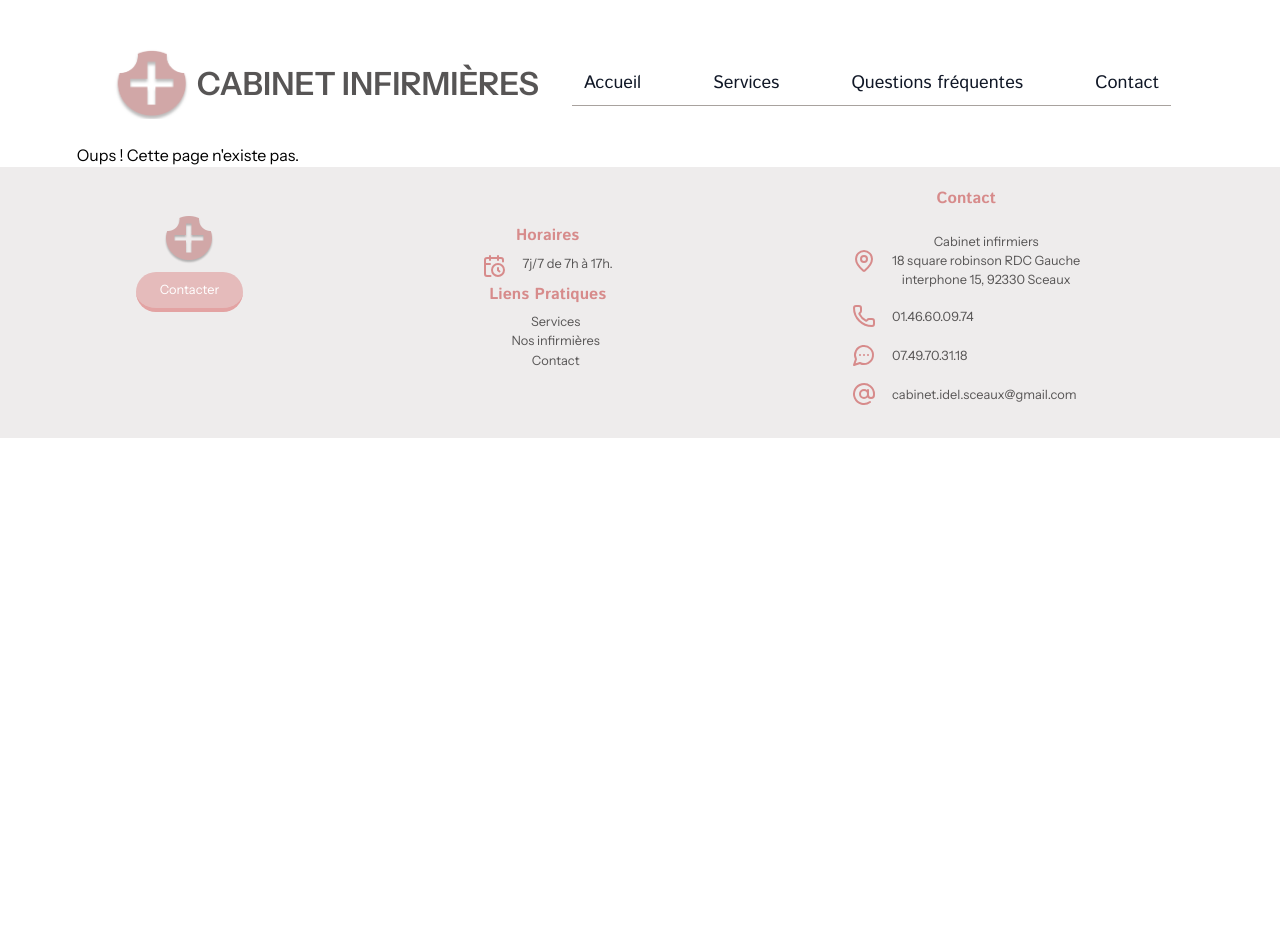
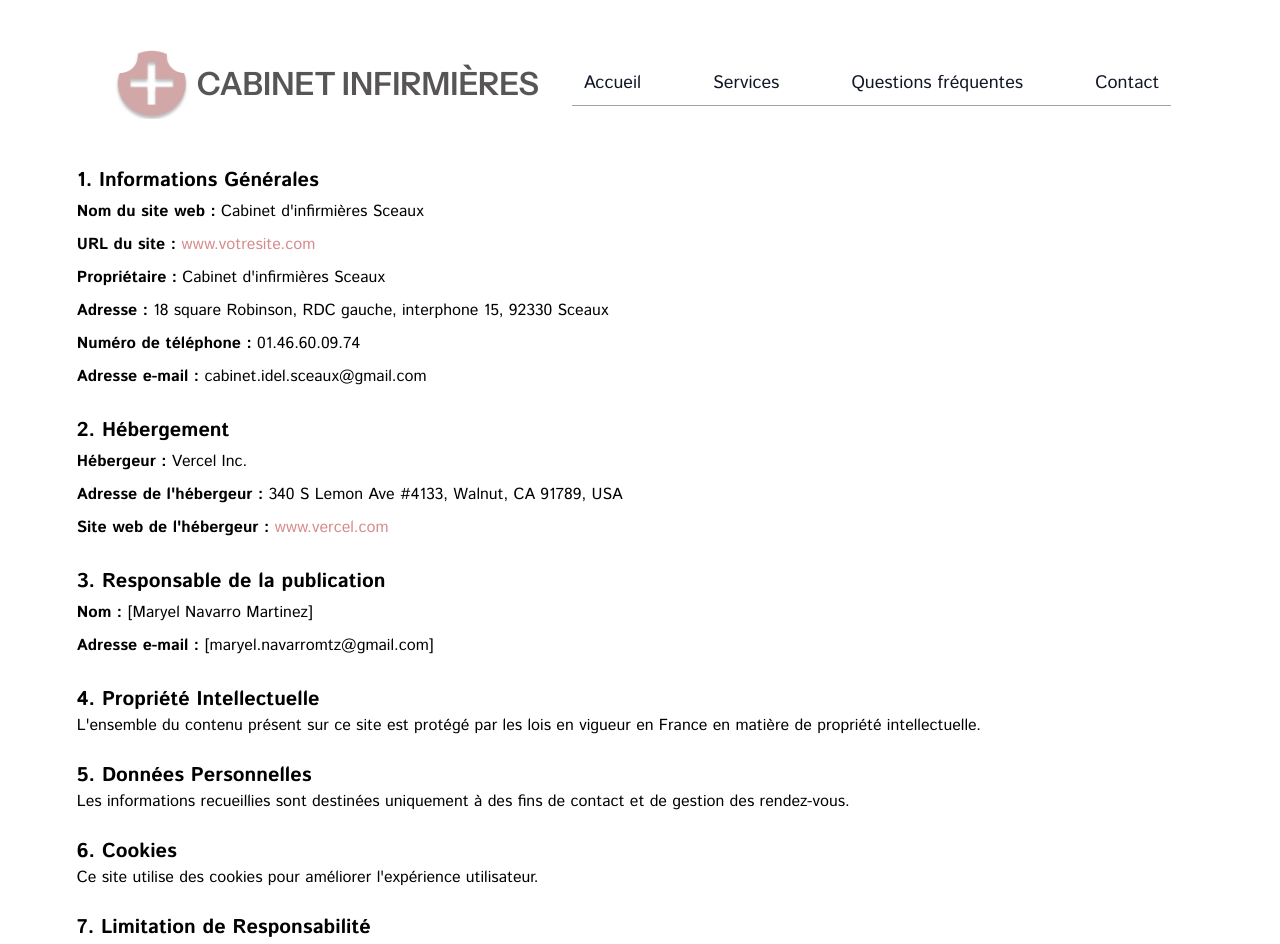
Before and after one commit to Cabinet-Infirmier/cabinet-infirmier-sceaux, a React (Vite) app: page /mention-legales in a window 1280 px wide. Shown: the top 944 px of the page. Before the commit the page ends 800 px from the top, so only its background shows below. Built offline with nearby package versions, Linux system fonts and the light colour scheme.

Commit message:
Creation Legal Mentions page

```diff
--- a/src/App.jsx
+++ b/src/App.jsx
@@ -4,8 +4,8 @@ import Services from "./pages/Services";
 import Contact from "./pages/Contact";
 import Footer from "./components/footer/Footer";
 import Navbar from "./components/navbar/Navbar";
-import PageNotFound from "./components/page-not-found/PageNotFound";
 import Questions from "./pages/Questions";
+import MentionLegal from "./pages/MentionLegal";
 
 function App() {
   return (
@@ -16,7 +16,7 @@ function App() {
         <Route path="services" element={<Services />} />
         <Route path="contact" element={<Contact />} />
         <Route path="questions-frequentes" element={<Questions />} />
-        <Route path="*" element={<PageNotFound />} />
+        <Route path="mention-legales" element={<MentionLegal />} />
       </Routes>
 
       <Footer />
--- /dev/null
+++ b/src/pages/MentionLegal.jsx
@@ -0,0 +1,98 @@
+export default function MentionLegal() {
+  return (
+    <div className="mt-6">
+      <section className="mb-6">
+        <h2 className="text-xl font-semibold">1. Informations Générales</h2>
+        <p>
+          <strong>Nom du site web :</strong> Cabinet d&apos;infirmières Sceaux
+        </p>
+        <p>
+          <strong>URL du site :</strong>{" "}
+          <a href="https://www.votresite.com">www.votresite.com</a>
+        </p>
+        <p>
+          <strong>Propriétaire :</strong> Cabinet d&apos;infirmières Sceaux
+        </p>
+        <p>
+          <strong>Adresse :</strong> 18 square Robinson, RDC gauche, interphone
+          15, 92330 Sceaux
+        </p>
+        <p>
+          <strong>Numéro de téléphone :</strong> 01.46.60.09.74
+        </p>
+        <p>
+          <strong>Adresse e-mail :</strong> cabinet.idel.sceaux@gmail.com
+        </p>
+      </section>
+
+      <section className="mb-6">
+        <h2 className="text-xl font-semibold">2. Hébergement</h2>
+        <p>
+          <strong>Hébergeur :</strong> Vercel Inc.
+        </p>
+        <p>
+          <strong>Adresse de l&apos;hébergeur :</strong> 340 S Lemon Ave #4133,
+          Walnut, CA 91789, USA
+        </p>
+        <p>
+          <strong>Site web de l&apos;hébergeur :</strong>{" "}
+          <a href="https://vercel.com">www.vercel.com</a>
+        </p>
+      </section>
+
+      <section className="mb-6">
+        <h2 className="text-xl font-semibold">
+          3. Responsable de la publication
+        </h2>
+        <p>
+          <strong>Nom :</strong> [Maryel Navarro Martinez]
+        </p>
+        <p>
+          <strong>Adresse e-mail :</strong> [maryel.navarromtz@gmail.com]
+        </p>
+      </section>
+
+      <section className="mb-6">
+        <h2 className="text-xl font-semibold">4. Propriété Intellectuelle</h2>
+        <p>
+          L&apos;ensemble du contenu présent sur ce site est protégé par les
+          lois en vigueur en France en matière de propriété intellectuelle.
+        </p>
+      </section>
+
+      <section className="mb-6">
+        <h2 className="text-xl font-semibold">5. Données Personnelles</h2>
+        <p>
+          Les informations recueillies sont destinées uniquement à des fins de
+          contact et de gestion des rendez-vous.
+        </p>
+      </section>
+
+      <section className="mb-6">
+        <h2 className="text-xl font-semibold">6. Cookies</h2>
+        <p>
+          Ce site utilise des cookies pour améliorer l&apos;expérience
+          utilisateur.
+        </p>
+      </section>
+
+      <section className="mb-6">
+        <h2 className="text-xl font-semibold">
+          7. Limitation de Responsabilité
+        </h2>
+        <p>
+          Le Cabinet d&apos;infirmières Sceaux s&apos;efforce de fournir des
+          informations aussi précises que possible.
+        </p>
+      </section>
+
+      <section className="mb-6">
+        <h2 className="text-xl font-semibold">8. Droit Applicable</h2>
+        <p>
+          Tout litige en relation avec l&apos;utilisation du site est soumis au
+          droit français.
+        </p>
+      </section>
+    </div>
+  );
+}
```
